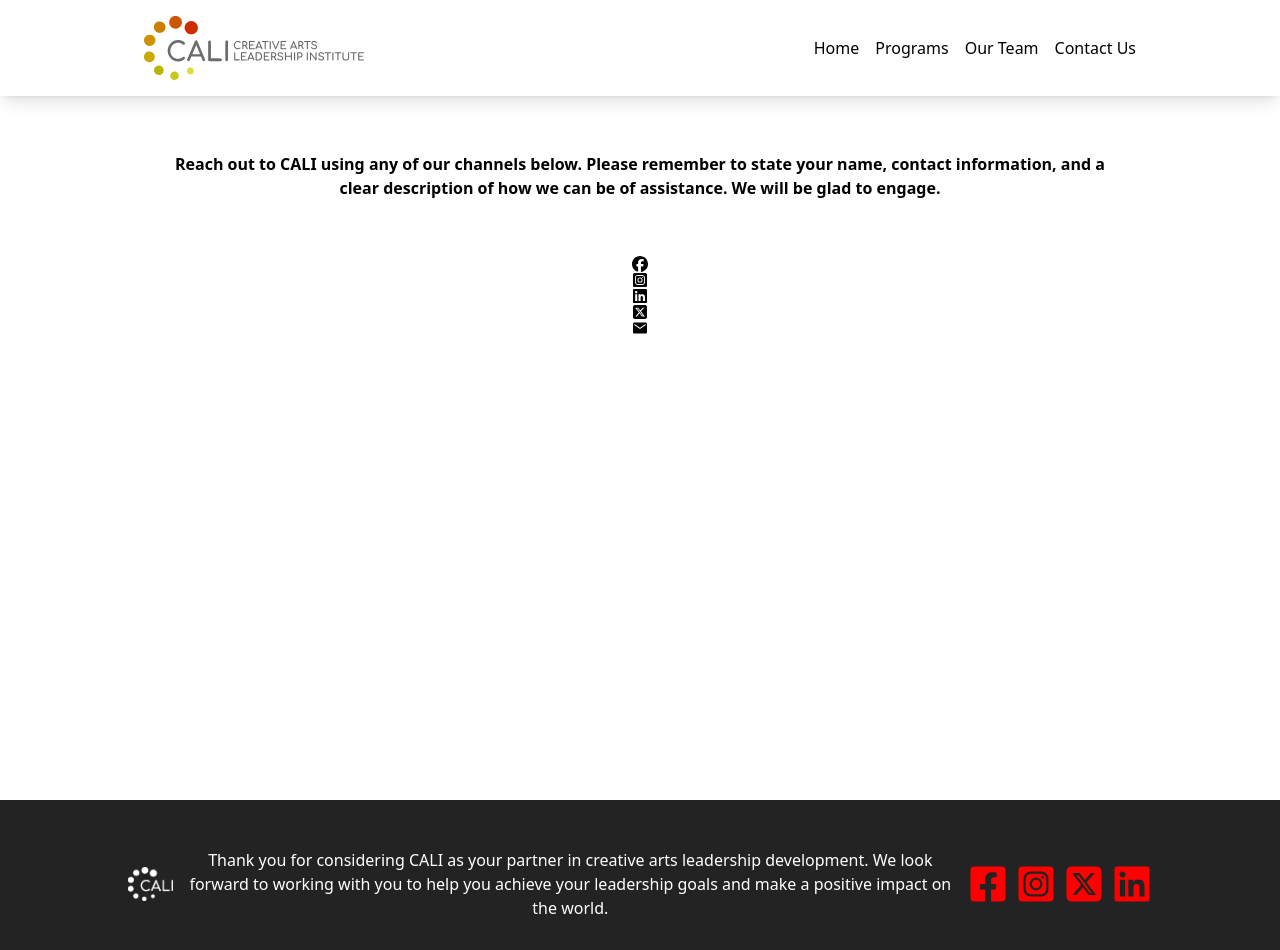
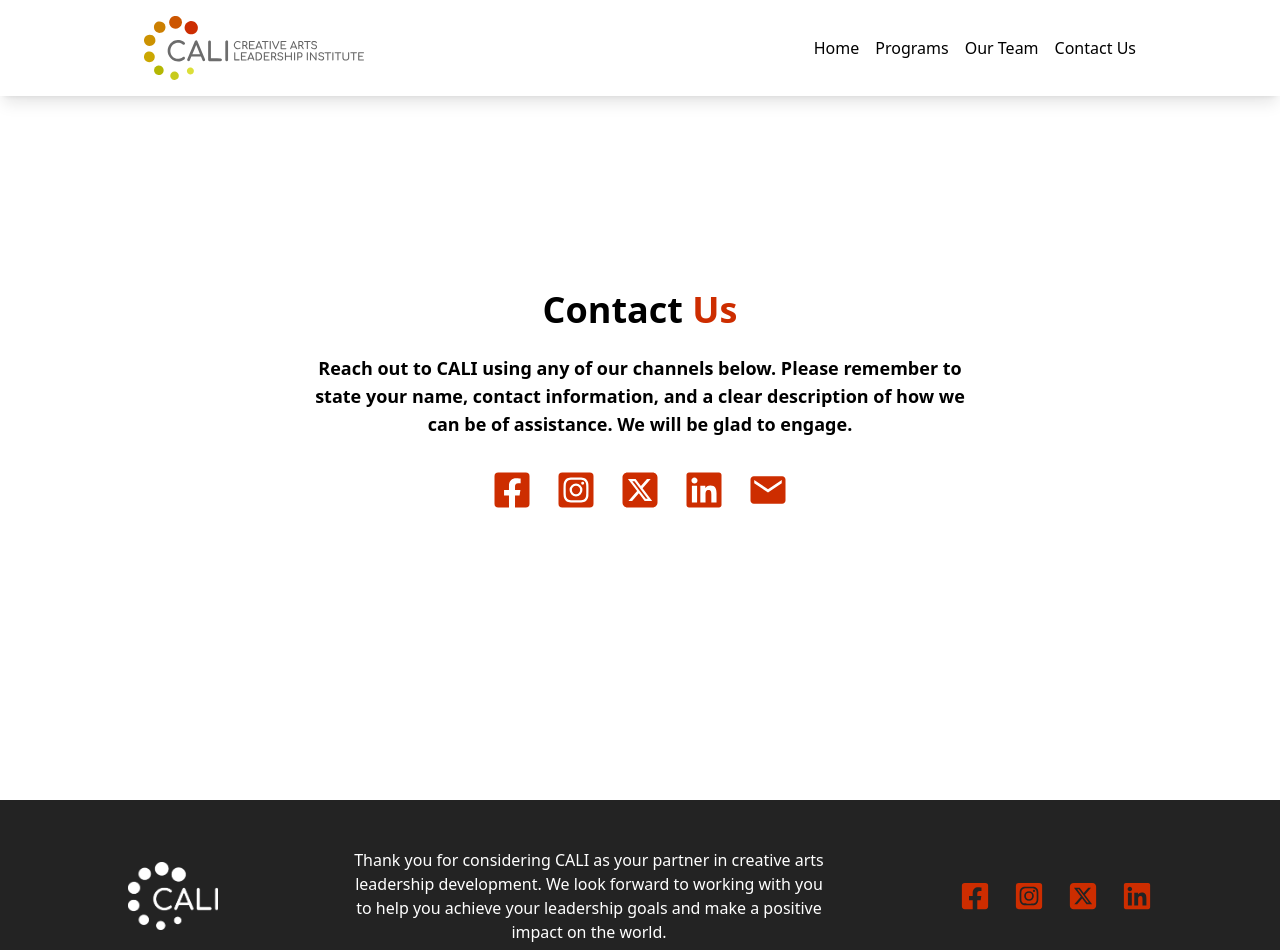
Before and after one commit to Ceasor7/cali-next, a Next.js app: page /contact in a window 1280 px wide. Shown: the top 950 px of the page. Built offline with nearby package versions, Linux system fonts and the light colour scheme; no server answers.

Commit message:
minor corrections

```diff
--- a/app/contact/page.tsx
+++ b/app/contact/page.tsx
@@ -1,28 +1,51 @@
 import React from "react";
-import { FaInstagramSquare } from "react-icons/fa";
-import { FaFacebook, FaLinkedin, FaSquareXTwitter } from "react-icons/fa6";
+import { FaFacebookSquare, FaInstagramSquare } from "react-icons/fa";
+import { FaLinkedin, FaSquareXTwitter } from "react-icons/fa6";
 import { IoMdMail } from "react-icons/io";
 
 const page = () => {
   return (
-    <div className="h-screen flex m-auto flex-col items-center overflow-x-hidden">
-      <h3 className="font-palanquin text-center mt-14 text-4xl font-bold">
-        Contact
-        <span className="text-[#cd2d00]"> Us </span>
+    <div className="h-screen flex flex-col justify-center items-center text-center px-6">
+      <h3 className="font-palanquin text-4xl font-bold mb-6">
+        Contact <span className="text-[#cd2d00]">Us</span>
       </h3>
-      <div>
-        <p className="text-center mx-4 my-14 md:mx-40 text-wrap font-semibold font-montserrat">
-          Reach out to CALI using any of our channels below. Please remember to
-          state your name, contact information, and a clear description of how
-          we can be of assistance. We will be glad to engage.
-        </p>
-      </div>
-      <div>
-        <FaFacebook />
-        <FaInstagramSquare />
-        <FaLinkedin />
-        <FaSquareXTwitter />
-        <IoMdMail />
+      <p className="max-w-2xl text-lg font-semibold font-montserrat mb-8">
+        Reach out to CALI using any of our channels below. Please remember to
+        state your name, contact information, and a clear description of how we
+        can be of assistance. We will be glad to engage.
+      </p>
+      <div className="flex items-center justify-center gap-6">
+        <a
+          href="https://www.facebook.com/profile.php?id=61552732195123"
+          target="_blank"
+          rel="noopener noreferrer"
+        >
+          <FaFacebookSquare color="#cd2d00" size={40} />
+        </a>
+        <a
+          href="https://instagram.com/cali.institute?igshid=MzRlODBiNWFlZA=="
+          target="_blank"
+          rel="noopener noreferrer"
+        >
+          <FaInstagramSquare color="#cd2d00" size={40} />
+        </a>
+        <a
+          href="https://x.com/Caliinstitute?t=oMH14klkkCMT8iKhHaxYCw&s=08"
+          target="_blank"
+          rel="noopener noreferrer"
+        >
+          <FaSquareXTwitter color="#cd2d00" size={40} />
+        </a>
+        <a
+          href="https://www.linkedin.com/in/creative-arts-management-institute-cali-58b93a297/"
+          target="_blank"
+          rel="noopener noreferrer"
+        >
+          <FaLinkedin color="#cd2d00" size={40} />
+        </a>
+        <a href="mailto:contact@cali.institute">
+          <IoMdMail color="#cd2d00" size={40} />
+        </a>
       </div>
     </div>
   );
--- a/components/About/About.tsx
+++ b/components/About/About.tsx
@@ -26,7 +26,7 @@ const aboutDescriptions: AboutDescription[] = [
 
 const About = () => {
   return (
-    <div className="bg-[#cd7e01] py-5">
+    <div className="bg-[#cd7e01] py-16">
       <div className="grid grid-cols-1 md:grid-cols-2 max-w-7xl gap-5 mx-auto">
         {aboutDescriptions.map((about, index) => (
           <motion.div
--- a/components/Footer/Footer.tsx
+++ b/components/Footer/Footer.tsx
@@ -1,3 +1,4 @@
+"use client";
 import { ArrowUpIcon } from "lucide-react";
 import Image from "next/image";
 import React from "react";
@@ -9,11 +10,15 @@ import {
 import { FaSquareXTwitter } from "react-icons/fa6";
 
 const Footer = () => {
+  const scrollToTop = () => {
+    window.scrollTo({ top: 0, behavior: "smooth" });
+  };
+
   return (
     <footer className="bg-[#232323] py-10">
-      <div className=" flex flex-col max-w-5xl mx-auto">
-        <div className=" flex flex-col md:flex-row justify-between">
-          <div className=" flex justify-center items-center">
+      <div className="flex flex-col max-w-5xl mx-auto space-y-10">
+        <div className="flex flex-col md:flex-row justify-between items-center space-y-6 md:space-y-0 md:space-x-10">
+          <div className="flex justify-center items-center">
             <Image
               src="/icons/WhiteLogo.png"
               alt="CALI logo"
@@ -21,24 +26,48 @@ const Footer = () => {
               height={90}
             />
           </div>
-          <div>
-            <p className=" text-white px-4 text-center py-2">
+          <div className="max-w-lg text-center">
+            <p className="text-white px-4 py-2">
               Thank you for considering CALI as your partner in creative arts
               leadership development. We look forward to working with you to
               help you achieve your leadership goals and make a positive impact
               on the world.
             </p>
           </div>
-          <div className=" flex items-center justify-center flex-row gap-2">
-            <FaFacebookSquare color="red" size={40} />
-            <FaInstagramSquare color="red" size={40} />
-            <FaSquareXTwitter color="red" size={40} />
-            <FaLinkedin color="red" size={40} />
+          <div className="flex items-center justify-center gap-6">
+            <a
+              href="https://www.facebook.com/profile.php?id=61552732195123"
+              target="_blank"
+              rel="noopener noreferrer"
+            >
+              <FaFacebookSquare color="#cd2d00" size={30} />
+            </a>
+            <a
+              href="https://instagram.com/cali.institute?igshid=MzRlODBiNWFlZA=="
+              target="_blank"
+              rel="noopener noreferrer"
+            >
+              <FaInstagramSquare color="#cd2d00" size={30} />
+            </a>
+            <a
+              href="https://x.com/Caliinstitute?t=oMH14klkkCMT8iKhHaxYCw&s=08"
+              target="_blank"
+              rel="noopener noreferrer"
+            >
+              <FaSquareXTwitter color="#cd2d00" size={30} />
+            </a>
+            <a
+              href="https://www.linkedin.com/in/creative-arts-management-institute-cali-58b93a297/"
+              target="_blank"
+              rel="noopener noreferrer"
+            >
+              <FaLinkedin color="#cd2d00" size={30} />
+            </a>
           </div>
         </div>
-        <div className=" flex flex-row gap-2 text-center justify-center items-center py-5">
-          <p className=" text-white">Design by Creative Age</p>
-          <ArrowUpIcon color="white" />
+        <div className="flex flex-row gap-2 text-center justify-center items-center py-5 cursor-pointer">
+          <p className="text-white">Design by Creative Age</p>
+          <ArrowUpIcon color="white" onClick={scrollToTop} />
         </div>
       </div>
     </footer>
--- a/components/Programs/OurProgramsCard.tsx
+++ b/components/Programs/OurProgramsCard.tsx
@@ -14,7 +14,7 @@ const OurProgramsCard = ({
   programDescription,
 }: Props) => {
   return (
-    <Card className=" md:h-[450px] bg-[#1e1e1e] outline-none">
+    <Card className=" md:h-[450px] bg-[#1e1e1e] outline-none cursor-pointer">
       <CardHeader className="flex flex-col items-center p-4 ">
         <Image
           src={imgPath}
--- a/components/Team/OurTeamCard.tsx
+++ b/components/Team/OurTeamCard.tsx
@@ -11,7 +11,7 @@ type Props = {
 const OurTeamCard = ({ imgPath, teamName, teamTitle }: Props) => {
   return (
     <Card>
-      <CardHeader className="flex flex-col items-center p-4 ">
+      <CardHeader className="flex flex-col items-center h-[350px] ">
         <Image
           src={imgPath}
           alt={teamName}
@@ -19,7 +19,7 @@ const OurTeamCard = ({ imgPath, teamName, teamTitle }: Props) => {
           height={160}
           className=" rounded-md mb-4"
         />
-        <h2 className="text-xl font-semibold">{teamName}</h2>
+        <h2 className="text-xl text-center font-semibold">{teamName}</h2>
         <CardDescription>{teamTitle}</CardDescription>
       </CardHeader>
     </Card>
--- a/components/Values/ValuesCard.tsx
+++ b/components/Values/ValuesCard.tsx
@@ -6,7 +6,7 @@ type Props = {
 
 const ValuesCard = ({ coreTitle }: Props) => {
   return (
-    <div className=" rounded-md shadow-md w-72 md:w-96 mx-auto p-10">
+    <div className=" rounded-xl shadow-2xl w-72 md:w-96 mx-auto p-10">
       <p className=" text-center">{coreTitle}</p>
     </div>
   );
--- a/components/ui/carousel.tsx
+++ b/components/ui/carousel.tsx
@@ -205,7 +205,7 @@ const CarouselPrevious = React.forwardRef<
       variant={variant}
       size={size}
       className={cn(
-        "absolute hidden md:flex h-8 w-8 rounded-full",
+        "absolute hidden bg-[#cd2d00] text-white md:flex h-8 w-8 rounded-full",
         orientation === "horizontal"
           ? "-left-12 top-1/2 -translate-y-1/2"
           : "-top-12 left-1/2 -translate-x-1/2 rotate-90",
@@ -234,7 +234,7 @@ const CarouselNext = React.forwardRef<
       variant={variant}
       size={size}
       className={cn(
-        "absolute hidden md:flex h-8 w-8 rounded-full",
+        "absolute hidden bg-[#cd2d00] text-white md:flex h-8 w-8 rounded-full",
         orientation === "horizontal"
           ? "-right-12 top-1/2 -translate-y-1/2"
           : "-bottom-12 left-1/2 -translate-x-1/2 rotate-90",
```
Also changed, not shown: components/Description/Description.tsx (+13 -14 lines), components/Header/Nav.tsx (+6 -5 lines), components/Programs/OurPrograms.tsx (+5 -5 lines), components/Team/OurTeam.tsx (+7 -10 lines), components/Values/Values.tsx (+5 -5 lines), public/degree14.svg (added).
